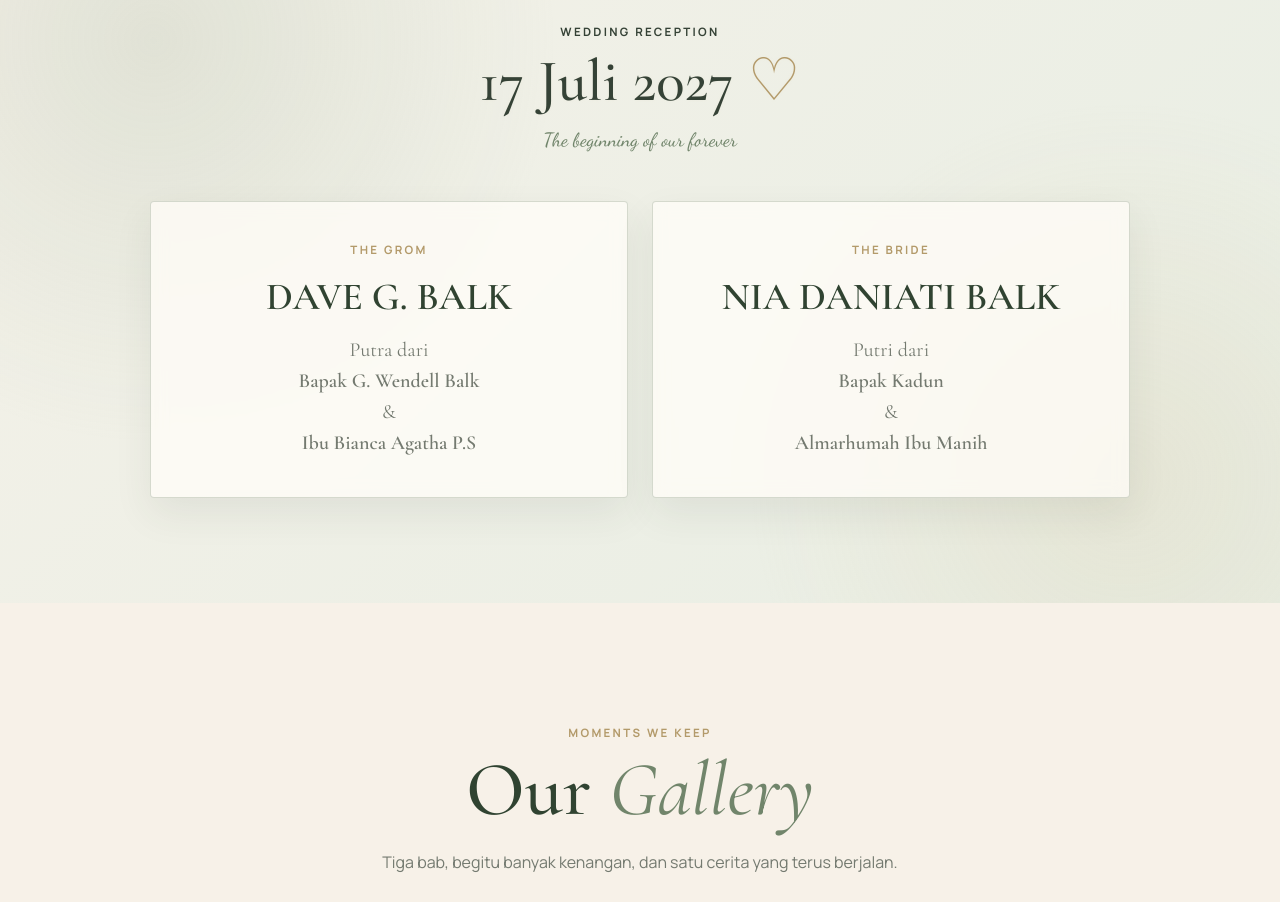
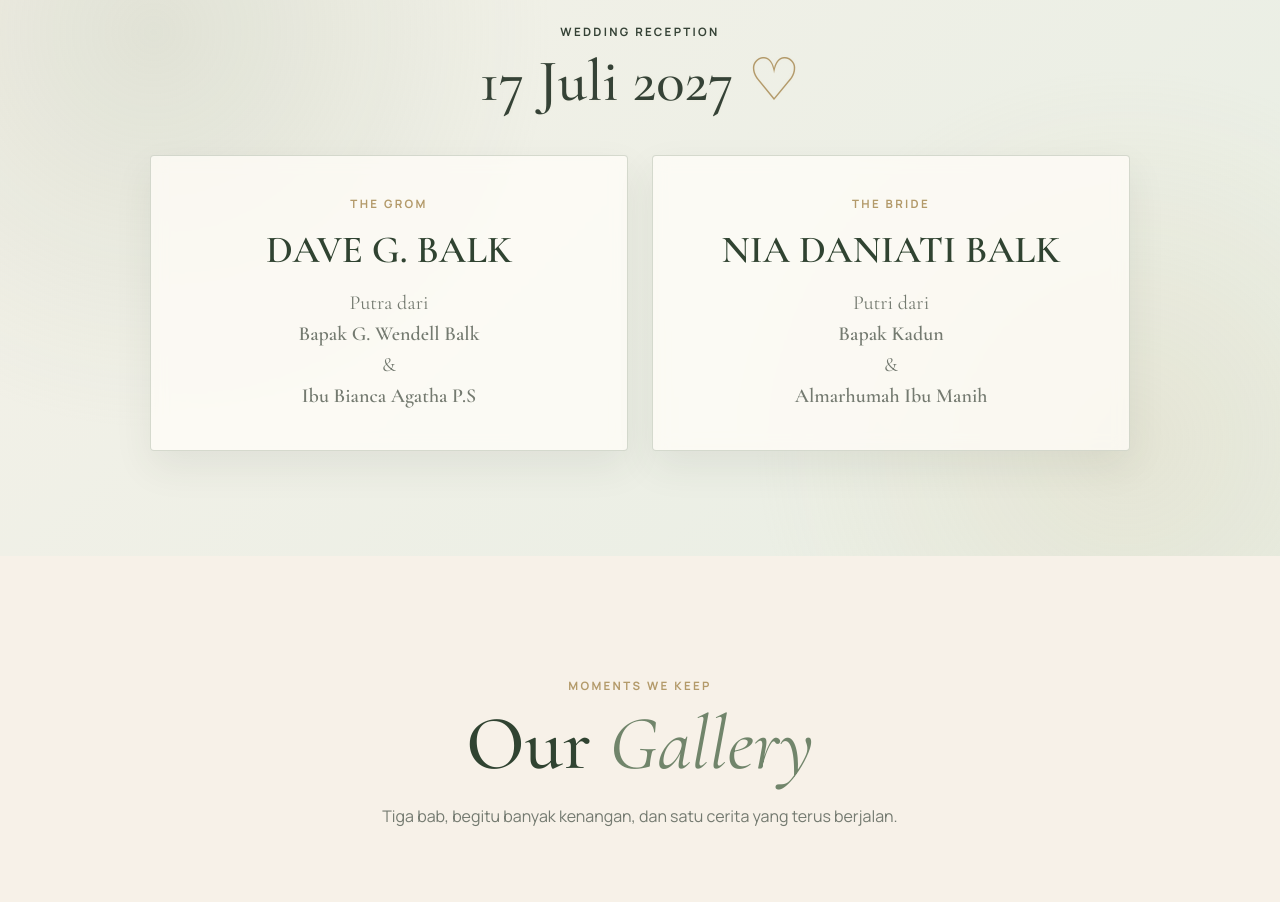
Before and after one commit to nanaa14/DAVEDANNIAWEDDING, a plain HTML site: page DAVENIAWEDDING/index.html in a window 1280 px wide. Shown: the part 2960-3862 px from the top of the page. Drawn offline with nearby package versions, Linux system fonts and the light colour scheme.

Commit message:
index.html

```diff
--- a/DAVENIAWEDDING/index.html
+++ b/DAVENIAWEDDING/index.html
@@ -2389,7 +2389,6 @@
         <div class="section-heading">
           <p class="eyebrow">WEDDING RECEPTION</p>
           <h2>17 Juli 2027 <span class="heading-heart">♡</span></h2>
-          <span class="heading-flourish">The beginning of our forever</span>
         </div>
 
         <div class="couple-parentage">
```
